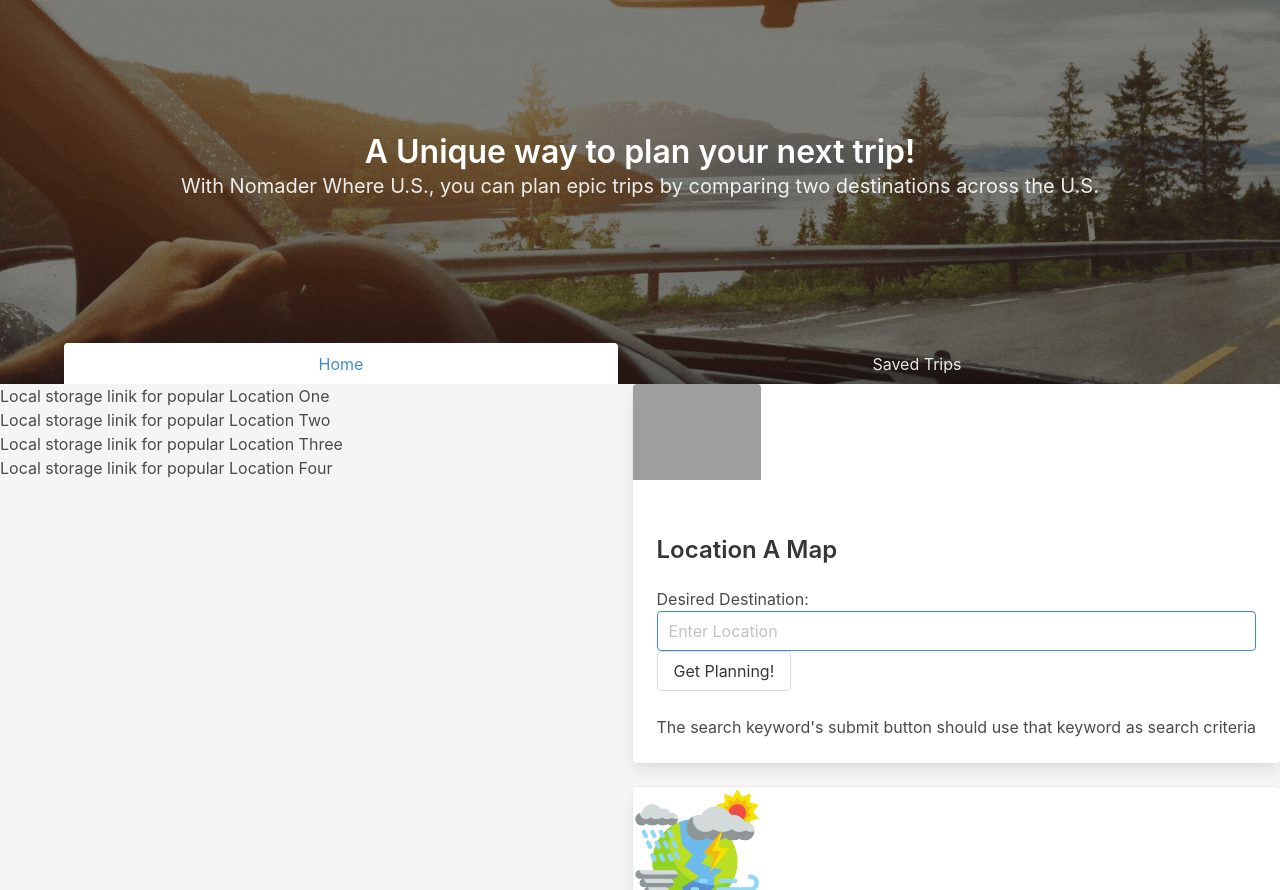
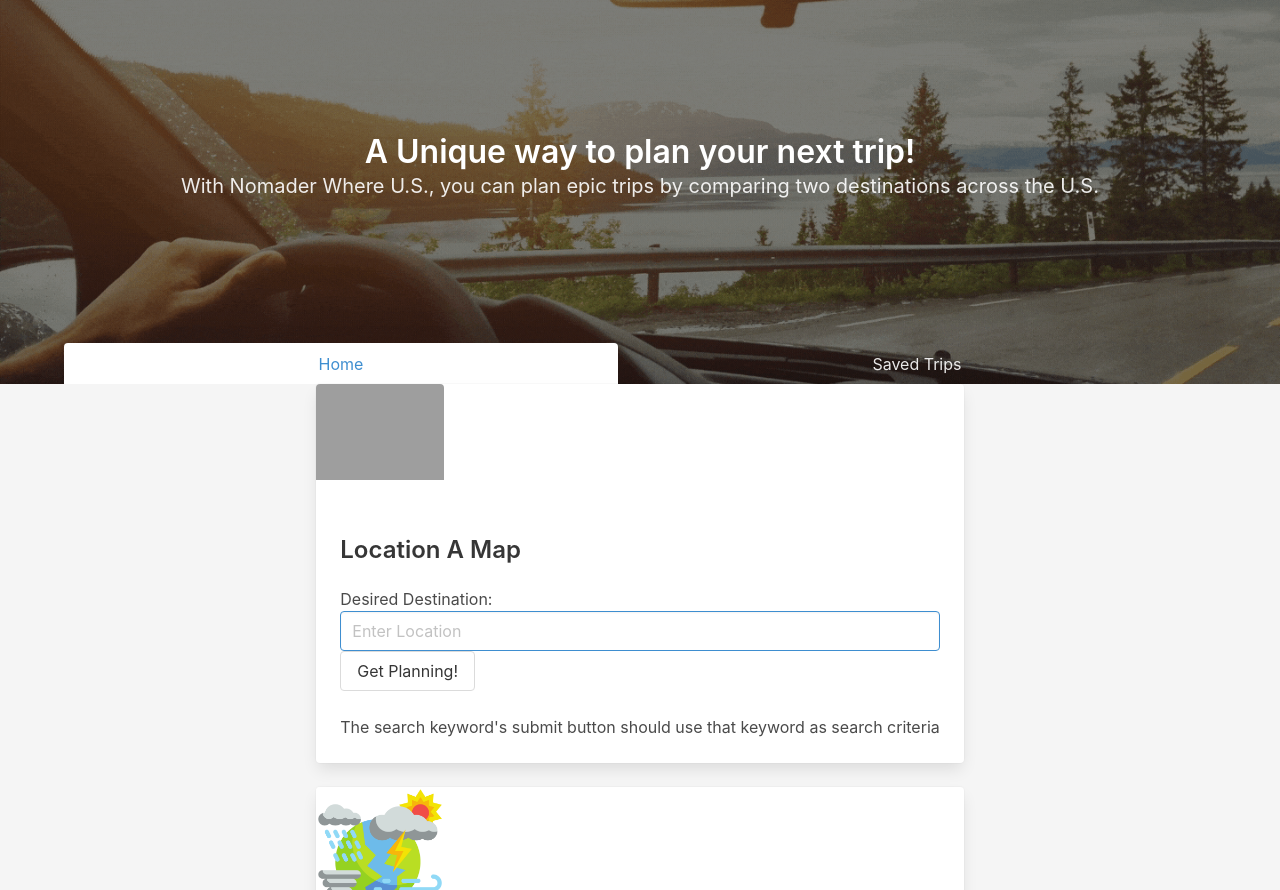
Before and after one commit to mschellberg/Travel-Buddy, a plain HTML site: page index.html in a window 1280 px wide. Shown: the part 62-952 px from the top of the page. Drawn offline with nearby package versions, Linux system fonts and the light colour scheme; grey boxes are pictures that could not be loaded.

Commit message:
updated footer

```diff
--- a/index.html
+++ b/index.html
@@ -70,18 +70,12 @@
     </nav>
   </div>
 </section>
+
 <body class="has-background-light">
   <!--Test Card HTML Format-->
-<div class="columns is-multiline is-mobile">
+<div class="columns is-multiline is-mobile is-centered">
     <!--Left side columnt-->
-  <div class="column ">
-    <ol>
-      <li>Local storage linik for popular Location One</li>
-      <li>Local storage linik for popular Location Two</li>
-      <li>Local storage linik for popular Location Three</li>
-      <li>Local storage linik for popular Location Four</li>
-    </ol>
-  </div>
+
     <!--Cards holding Maps and Weather-->
   <div class="rows">
     <div class="column">
@@ -196,7 +190,7 @@
   <script src="./assets/js/homepage.js"></script>
   <script src="./assets/js/script.js"></script>
 </body>
-<footer class="has-background-primary">
+<footer class="has-background-info">
   <h2>Created by Us for You__________________________________________________________footer stuff down here</h2>
 </footer>
 </html>
```
